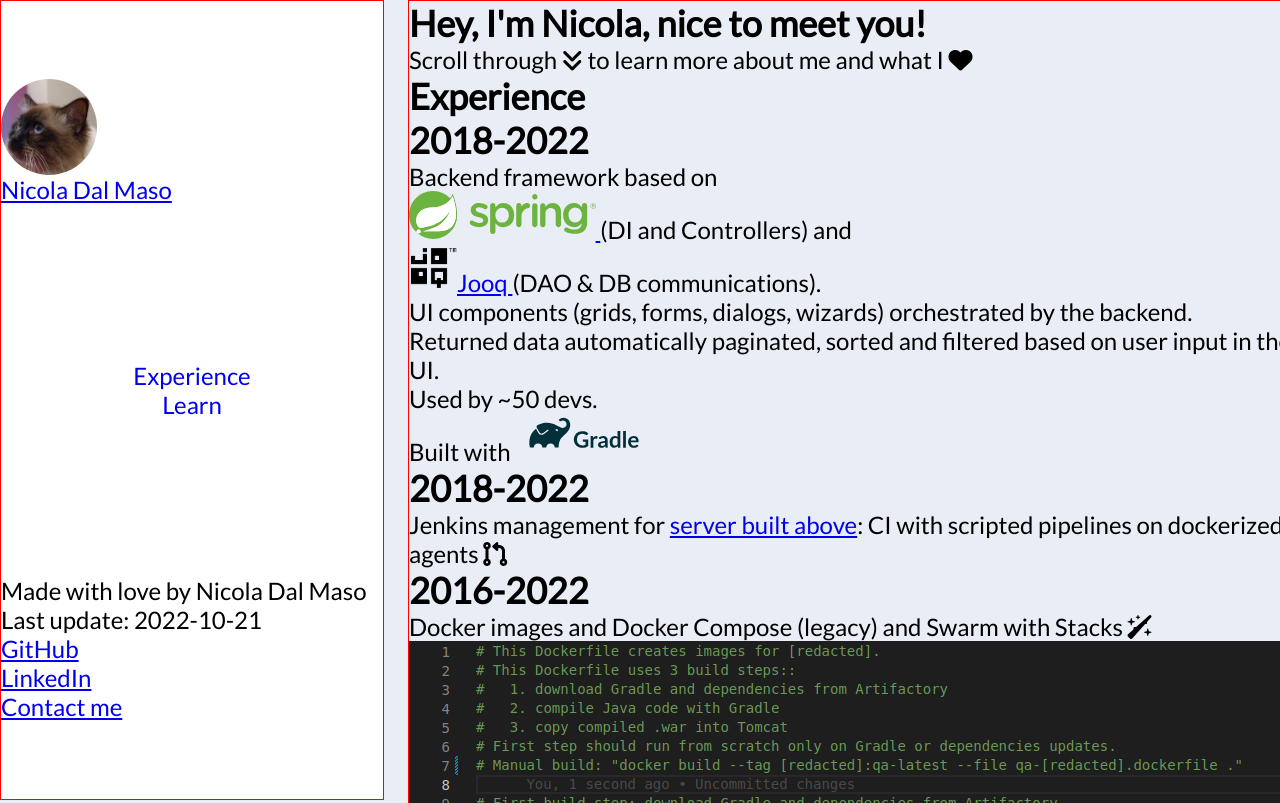
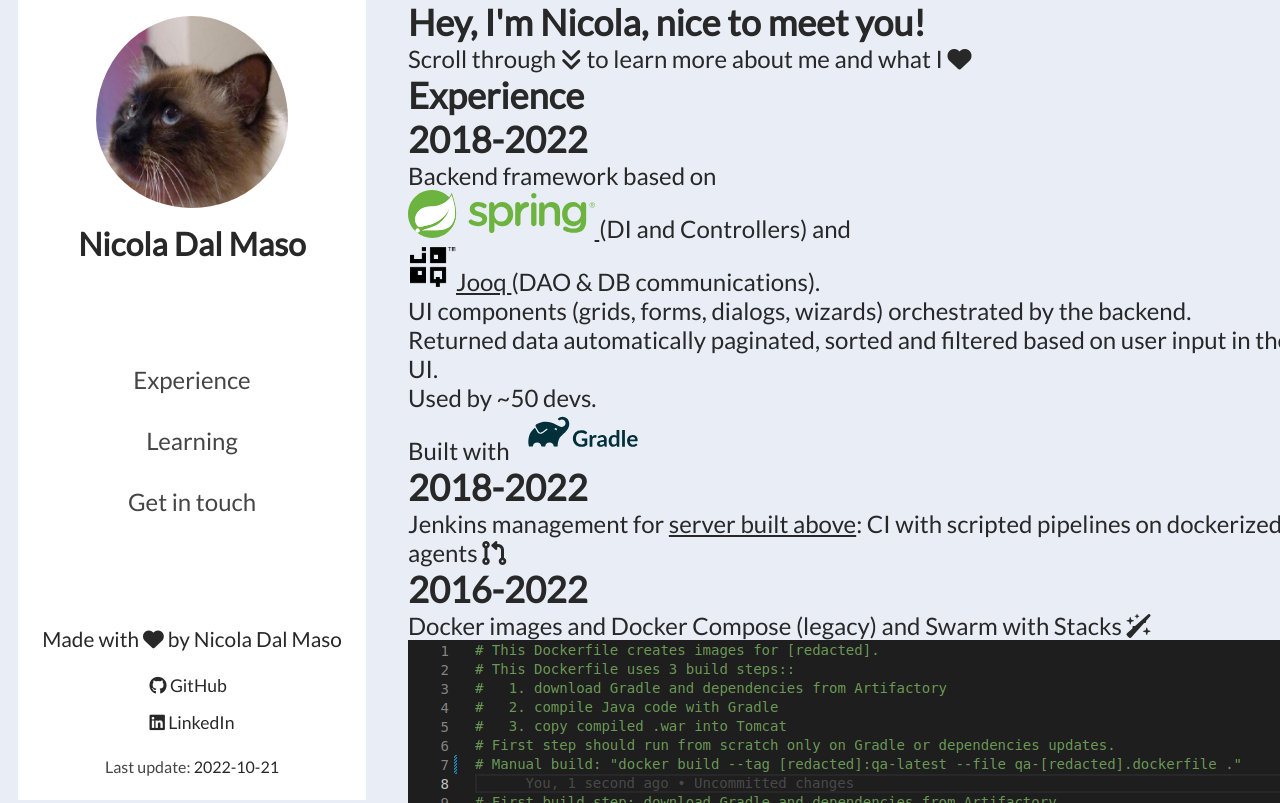
Before and after one commit to niktekusho/niktekusho.github.com, a plain HTML site: page index.html in a window 1280 px wide. Shown: the top 803 px of the page. Drawn offline with Linux system fonts and the light colour scheme.

```diff
--- a/index.html
+++ b/index.html
@@ -30,34 +30,30 @@
 <body class="container">
 
 	<aside class="sidebar">
-		<header>
-			<a href="#">
-					<div class="logo">
-						<img class="profile-pic" src="assets/profile.jpeg" alt="My profile image." />
-						Nicola Dal Maso
-					</div>
-				</a>
-		</header>
+		<a class="header" href="#">
+			<img class="profile-pic" src="assets/profile.jpeg" alt="My profile image." />
+			Nicola Dal Maso
+		</a>
 
 		<nav class="navbar">
 			<ul>
 				<li class="navbar-item"><a href="#experience">Experience</a></li>
-				<li class="navbar-item"><a href="#learn">Learn</a></li>
+				<li class="navbar-item"><a href="#learn">Learning</a></li>
 				<!-- <li><a href="#">Hobbies</a></li> -->
+				<li class="navbar-item"><a href="https://github.com/niktekusho">Get in touch</a></li>
+				<!-- TODO: link to a specific page or using js to display a modal dialog  -->
 			</ul>
 		</nav>
 
 		<footer class="footer">
-			<span>Made with love by Nicola Dal Maso</span>
-			<span>Last update: </span><time datetime="2022-10-21">2022-10-21</time>
-			<div>
+			<span class="footer-main">Made with <i class="fa-solid fa-heart"></i> by Nicola Dal Maso</span>
+			<div class="footer-socials">
 				<ul>
-					<li><a href="https://github.com/niktekusho">GitHub</a></li>
-					<li><a href="https://www.linkedin.com/in/nicoladalmaso/">LinkedIn</a></li>
-					<li><a href="https://github.com/niktekusho">Contact me</a></li>
-					<!-- TODO: link to a specific page or using js to display a modal dialog  -->
+					<li class="social-item"><a href="https://github.com/niktekusho"><i class="fa-brands fa-github"></i> GitHub</a></li>
+					<li class="social-item"><a href="https://www.linkedin.com/in/nicoladalmaso/"><i class="fa-brands fa-linkedin"></i> LinkedIn</a></li>
 				</ul>
 			</div>
+			<span class="footer-sub">Last update: <time datetime="2022-10-21">2022-10-21</time></span>
 		</footer>
 	</aside>
 
--- a/style.css
+++ b/style.css
@@ -6,7 +6,8 @@
 	--light-background: #FFF7E9;
 	--light-primary: #1746A2;
 	--light-primary-70: #e8edf6;
-
+	--light-main-text: rgba(40, 40, 40);
+	--light-subtitle-text: rgba(69, 69, 69);
 }
 
 /* Global styles or resets */
@@ -14,6 +15,7 @@
 * {
 	box-sizing: border-box;
 	font-family: Lato, Arial, Helvetica, sans-serif;
+	color: var(--light-main-text);
 	margin: 0;
 	padding: 0;
 }
@@ -37,14 +39,11 @@
 	column-gap: 24px;
 	align-items: center;
 	justify-items: center;
-
 	grid-template-columns: [sidebar] 16em [content] auto;
 
 }
 
-body > * {
-	border: 1px solid red;
-}
+/* Sidebar section */
 
 .sidebar {
 	background-color: white;
@@ -61,9 +60,44 @@
 	/* Layout inside the sidebar */
 	display: flex;
 	flex-direction: column;
+	justify-content: space-between;
+}
 
-	/* align-items: center; */
-	justify-content: space-around;
+.sidebar a {
+	/* Resets every link style in the sidebar */
+	text-decoration: none;
+}
+
+.sidebar a:active, .sidebar:visited {
+	/* Resets every link style in the sidebar */
+	text-decoration: none;
+}
+
+.header {
+	/* Makes the header profile pic and text a column and align center horizontally  */
+	display: inline-flex;
+	flex-direction: column;
+	align-items: center;
+	margin: 1rem auto;
+
+	/* Makes the text more noticeable */
+	font-size: 2rem;
+	font-weight: 900;
+
+	/* Sets link text color */
+	color: var(--light-main-text);
+
+}
+
+.profile-pic {
+	/* Makes the profile pic circular */
+	border-radius: 100%;
+
+	/* Defines a fixed size for the pic */
+	width: 6em;
+
+	/* Adds a bit of spacing underneath the pic */
+	padding-bottom: 1rem;
 }
 
 .navbar > ul {
@@ -72,31 +106,54 @@
 	align-items: center;
 }
 
-.navbar-item > a {
-	text-decoration: none;
+.navbar-item {
+	margin: 1rem 0;
 }
 
-.profile-pic {
-	display: block;
+.navbar-item > a {
+	font-size: 1.5rem;
+	color: var(--light-subtitle-text);
+
+	padding: 0.5rem;
 }
+
+.footer {
+	/* Layout of the footer */
+	display: flex;
+	flex-direction: column;
+	justify-content: center;
+	align-items: center;
+
+	padding: 1rem;
+	font-size: 1.3rem;
+}
+
+/* Sets padding for every child of the footer */
+.footer > * {
+	padding: 8px;
+}
+
+.footer-sub {
+	font-size: 1rem;
+	color: var(--light-subtitle-text);
+}
+
+.social-item {
+	padding: 0.5rem 0;
+	font-size: 1.1rem;
+}
+
+/* Main content section */
 
 .content {
 	grid-area: content;
 	/* text-align: center; */
 }
 
-.footer {
-}
-
-.profile-pic {
-	border-radius: 100%;
-	width: 25%;
-}
-
-.profile-pic.small {
-	width: 2em;
-}
 
 .brand {
 	height: 2em;
 }
+
+
+/* TODO fix left bar of the navigation (background shows through) */
```
